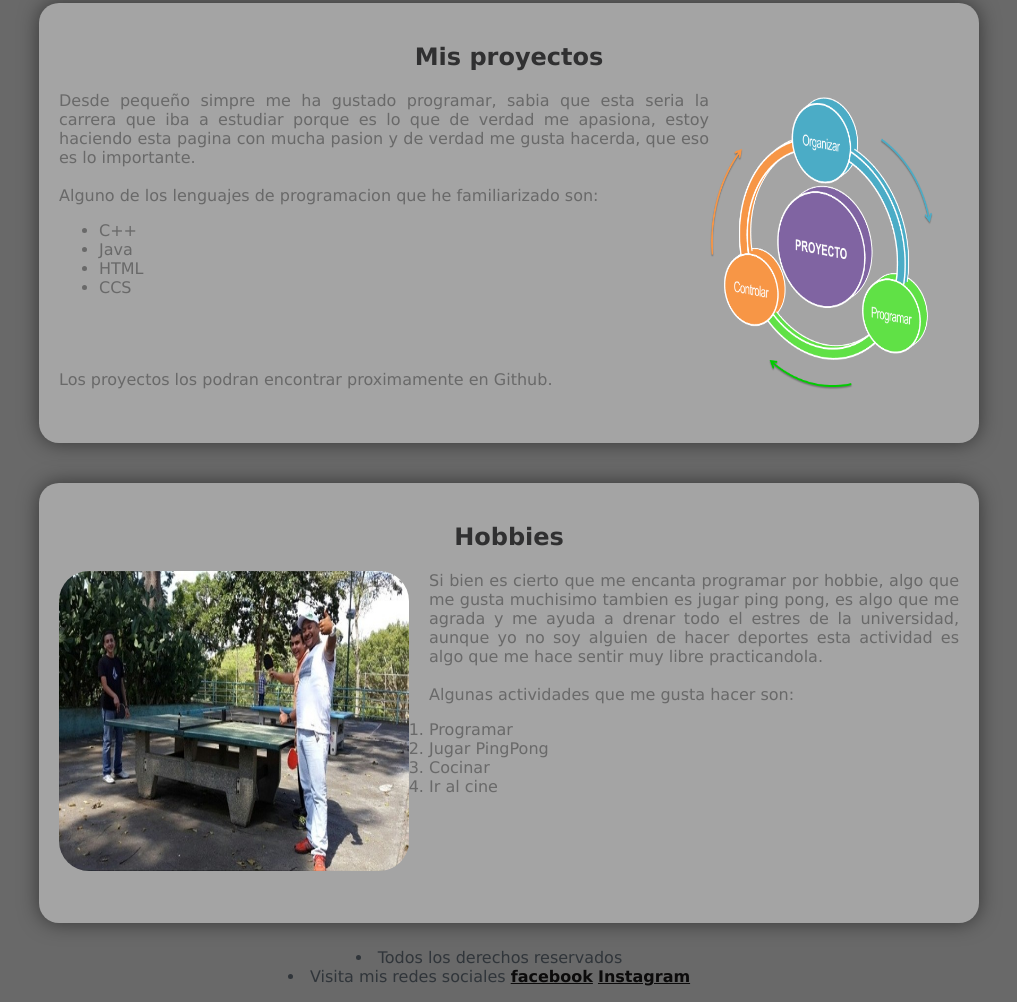
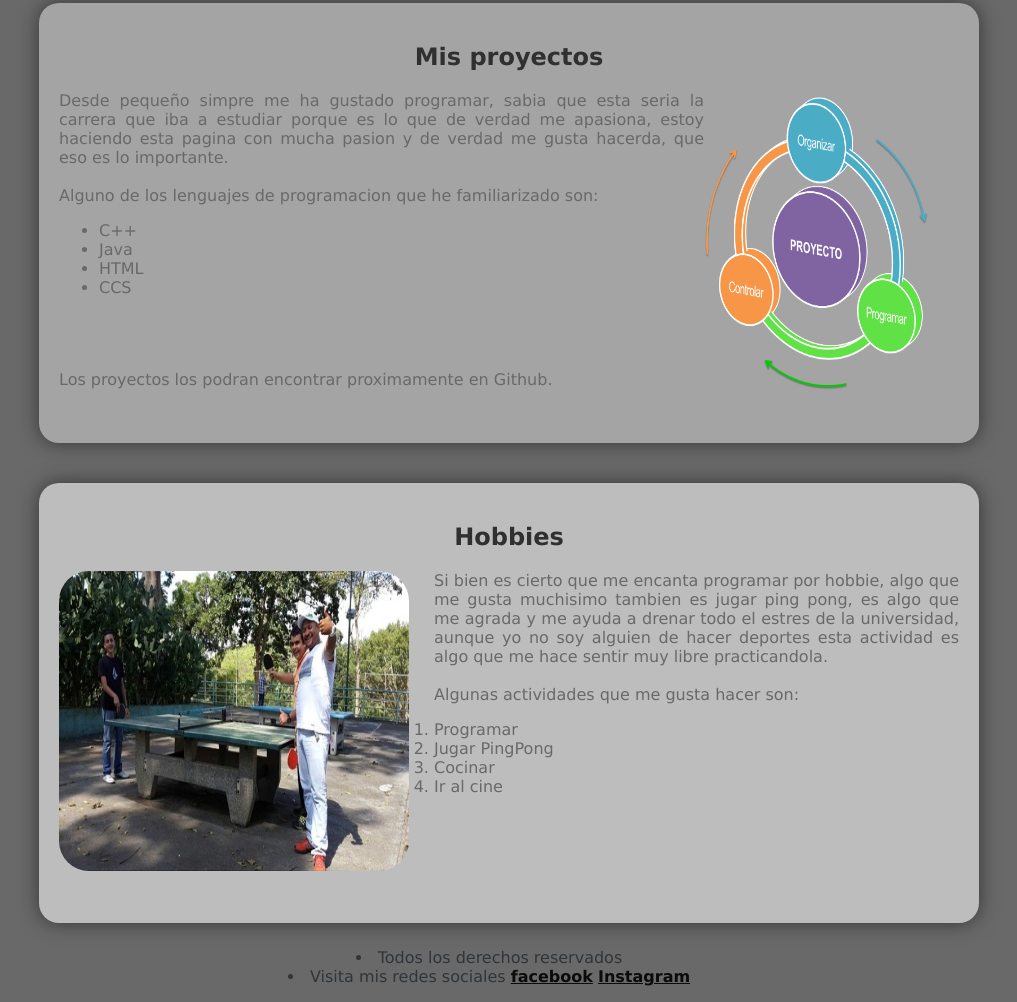
Before and after one commit to ScarponeO/Protafolio, a plain HTML site: page index.html in a window 1280 px wide. Shown: the part 593-1595 px from the top of the page, without its empty margins (151-1168 px from the left). Drawn offline with Linux system fonts and the light colour scheme; files whose address does not match are found by name.

Commit message:
Con Capturas

```diff
--- a/index.html
+++ b/index.html
@@ -18,6 +18,7 @@
                         <li> <a href="#Inicio_Ancla">Inicio</a> </li>
                         <li> <a href="#SobreMi_Ancla">Sobre mi</a> </li>
                         <li> <a href="#Proyectos_Ancla">Proyectos</a>  </li>
+                        <li> <a href="#hobbies_Ancla">Hobbies</a>  </li>
                     </ul>
                 </nav>
             </header>
--- a/stylesheet.css
+++ b/stylesheet.css
@@ -57,7 +57,7 @@ nav ul li
 {
     width: 900px;
     height: 400px;
-    background-color: #A4A4A4;
+    background-color: #BDBDBD;
     color:rgb(105, 105, 105);
     text-align: center;
     text-align: left;
@@ -77,7 +77,7 @@ a
 img
 {
     border-radius: 30px;
-    margin-right: 20px;
+    margin-right: 25px;
 
 }
 h2
```
Also changed, not shown: ScreenShots/1.png (added), ScreenShots/2.png (added), ScreenShots/3.png (added).
